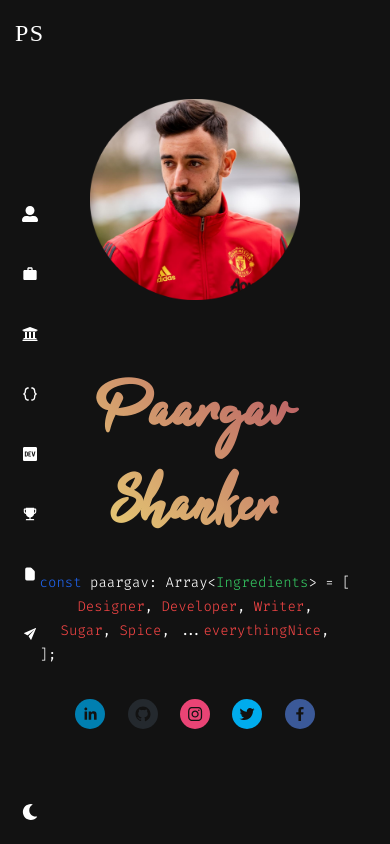
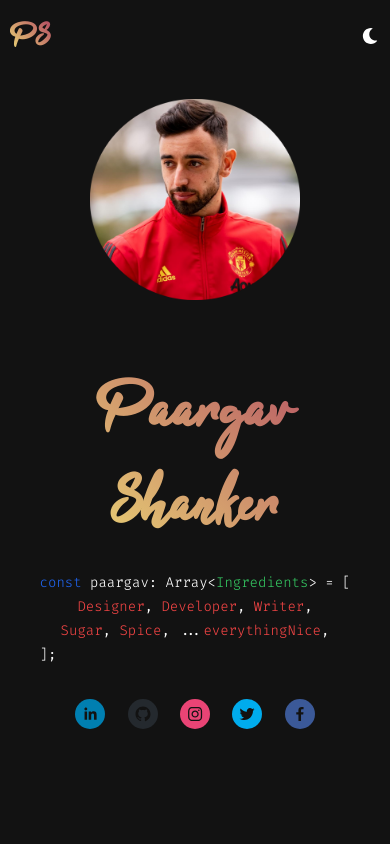
Before and after one commit to paarshan4800/portfolio, a React (Create React App) app: page / in a window 390 px wide. Shown: the top 844 px of the page. Built offline with nearby package versions, Linux system fonts and the light colour scheme.

Commit message:
made navbar responsive

```diff
--- a/src/App.js
+++ b/src/App.js
@@ -18,21 +18,32 @@ const StyledApp = styled.div``;
 
 export const ThemeToggler = createContext();
 export const Theme = createContext();
+export const Width = createContext();
 
 function App() {
   let appRef = useRef(null);
   let sectionRefs = new Array();
 
   useEffect(() => {
+    console.log("RERENDER");
     if (Cookies.get("theme") === undefined) {
       Cookies.set("theme", "dark");
     }
+    setTheme(Cookies.get("theme"));
 
-    setTheme(Cookies.get("theme"));
-    return () => {};
+    window.addEventListener("resize", updateWindowDimensions);
+
+    return () => {
+      window.addEventListener("resize", updateWindowDimensions);
+    };
   }, []);
 
   const [theme, setTheme] = useState();
+  const [width, setwidth] = useState(0);
+
+  const updateWindowDimensions = () => {
+    setwidth(window.innerWidth);
+  };
 
   const toggleTheme = () => {
     let temp = theme === "light" ? "dark" : "light";
@@ -46,6 +57,7 @@ function App() {
       <StyledApp>
         <ThemeToggler.Provider value={toggleTheme}>
           <Theme.Provider value={theme}>
+            <Width.Provider value={width}>
               <div ref={(el) => (appRef = el)} className="App">
                 <Navbar />
                 <Landing />
@@ -58,6 +70,7 @@ function App() {
                 <Contact />
                 <Footer />
               </div>
+            </Width.Provider>
           </Theme.Provider>
         </ThemeToggler.Provider>
       </StyledApp>
--- a/src/components/NameHeader/NameHeader.module.css
+++ b/src/components/NameHeader/NameHeader.module.css
@@ -7,17 +7,10 @@
   -webkit-text-fill-color: transparent;
   -moz-background-clip: text;
   -moz-text-fill-color: transparent;
-}
-
-.landing_text {
   font-family: var(--stylishFont);
   font-size: calc(var(--normalFont) * 6) !important;
   text-align: center;
 }
-
-/* header {
-  padding: 0px;
-} */
 
 /* Media Queries */
 
--- a/src/components/Navbar/Navbar.js
+++ b/src/components/Navbar/Navbar.js
@@ -7,53 +7,83 @@ import { IoIosSend } from "react-icons/io";
 import { FiSun, FiActivity } from "react-icons/fi";
 import { HiDocument } from "react-icons/hi";
 
-import { Link } from "react-scroll";
+import { Link, animateScroll } from "react-scroll";
 
-import React, { useContext } from "react";
-import { ThemeToggler, Theme } from "../../App";
+import React, { useContext, useRef, useEffect } from "react";
+import { ThemeToggler, Theme, Width } from "../../App";
+import { gsap, Power3 } from "gsap";
 
 function Navbar() {
   const toggleTheme = useContext(ThemeToggler);
   const theme = useContext(Theme);
+  const width = useContext(Width);
+
+  let brandRef = useRef(null);
+  let iconsRef = useRef(null);
+  let themeIconRef = useRef(null);
+
+  useEffect(() => {
+    return () => {};
+  }, []);
+
+  const clickedBrand = () => {
+    if (width > 767) {
+      window.scrollTo(0, 0);
+    } else {
+      // iconsRef.style.visibility = "visible";
+      // themeIconRef.style.visibility = "visible";
+      gsap.to([iconsRef, themeIconRef], {
+        duration: 10,
+        css: {
+          visibility: "visible",
+        },
+        ease: Power3.easeOut,
+      });
+    }
+  };
 
   return (
     <div className={`${styles.navbarWrapper}`}>
-      <div className={`${styles.brandContainer}`}>
+      <div
+        ref={(el) => (brandRef = el)}
+        onClick={clickedBrand}
+        className={`${styles.brandContainer}`}
+      >
         <p>PS</p>
       </div>
-      <div className={`${styles.iconsContainer}`}>
+      <div ref={(el) => (iconsRef = el)} className={`${styles.iconsContainer}`}>
         {/* Profile */}
         <p>
           <Link activeClass="navLinkActive" to="profile" spy={true}>
-            <FaUserAlt />
+            <FaUserAlt className={`${styles.icon}`} />
           </Link>
         </p>
 
         {/* Experience */}
         <p>
           <Link activeClass="navLinkActive" to="experience" spy={true}>
-            <MdWork />
+            <MdWork className={`${styles.icon}`} />
           </Link>
         </p>
 
         {/* Education */}
         <p>
           <Link activeClass="navLinkActive" to="education" spy={true}>
-            <FaUniversity />
+            <FaUniversity className={`${styles.icon}`} />
           </Link>
         </p>
 
         {/* Skills */}
         <p>
           <Link activeClass="navLinkActive" to="skills" spy={true}>
-            <BiCodeCurly />
+            <BiCodeCurly className={`${styles.icon}`} />
           </Link>
         </p>
 
         {/* Projects */}
         <p>
           <Link activeClass="navLinkActive" to="projects" spy={true}>
-            <FaDev />
+            <FaDev className={`${styles.icon}`} />
           </Link>
         </p>
 
@@ -64,25 +94,28 @@ function Navbar() {
             to="extra-curricular-hobbies"
             spy={true}
           >
-            <AiFillTrophy />
+            <AiFillTrophy className={`${styles.icon}`} />
           </Link>
         </p>
 
         {/* Resume */}
         <p>
           <Link activeClass="navLinkActive" to="resume" spy={true}>
-            <HiDocument />
+            <HiDocument className={`${styles.icon}`} />
           </Link>
         </p>
 
         {/* Contact */}
         <p>
           <Link activeClass="navLinkActive" to="contact" spy={true}>
-            <IoIosSend />
+            <IoIosSend className={`${styles.icon}`} />
           </Link>
         </p>
       </div>
-      <div className={`${styles.themeIconContainer}`}>
+      <div
+        ref={(el) => (themeIconRef = el)}
+        className={`${styles.themeIconContainer}`}
+      >
         {theme === "dark" ? (
           <p>
             <FaMoon onClick={toggleTheme} />
--- a/src/components/Navbar/Navbar.module.css
+++ b/src/components/Navbar/Navbar.module.css
@@ -7,7 +7,9 @@
   flex-direction: column;
   justify-content: space-between;
   align-items: center;
-  padding: 0px 15px;
+  padding: var(--mb-2) 10px;
+  z-index: 999;
+  overflow-y: auto;
 }
 
 .iconsContainer {
@@ -34,21 +36,22 @@
 }
 
 .iconsContainer * {
-  margin: 10px 0px;
-}
-
-.brandContainer {
-  margin-top: 20px;
+  margin: var(--mb-1) 0px;
 }
 
 .brandContainer > p {
-  font-family: "brandFont";
-  font-size: 24px;
-  letter-spacing: 1.5px;
-}
-
-.themeIconContainer {
-  margin-bottom: 20px;
+  background-color: red;
+  background-image: linear-gradient(45deg, #f3ec78, #af4261);
+  background-size: 100%;
+  background-repeat: repeat;
+  -webkit-background-clip: text;
+  -webkit-text-fill-color: transparent;
+  -moz-background-clip: text;
+  -moz-text-fill-color: transparent;
+  font-family: var(--stylishFont);
+  text-align: center;
+  font-size: 30px;
+  font-weight: 700;
 }
 
 /* Media Queries */
@@ -63,4 +66,18 @@
 
 /* Mobile only */
 @media only screen and (max-width: 767px) {
+  .iconsContainer {
+    display: none;
+  }
+  .navbarWrapper {
+    flex-direction: row;
+    width: 100%;
+    height: max-content;
+    position: fixed;
+  }
+
+  .themeIconContainer {
+    position: absolute;
+    right: 12px;
+  }
 }
```
Lines whose indentation alone changed are shown as unchanged.
